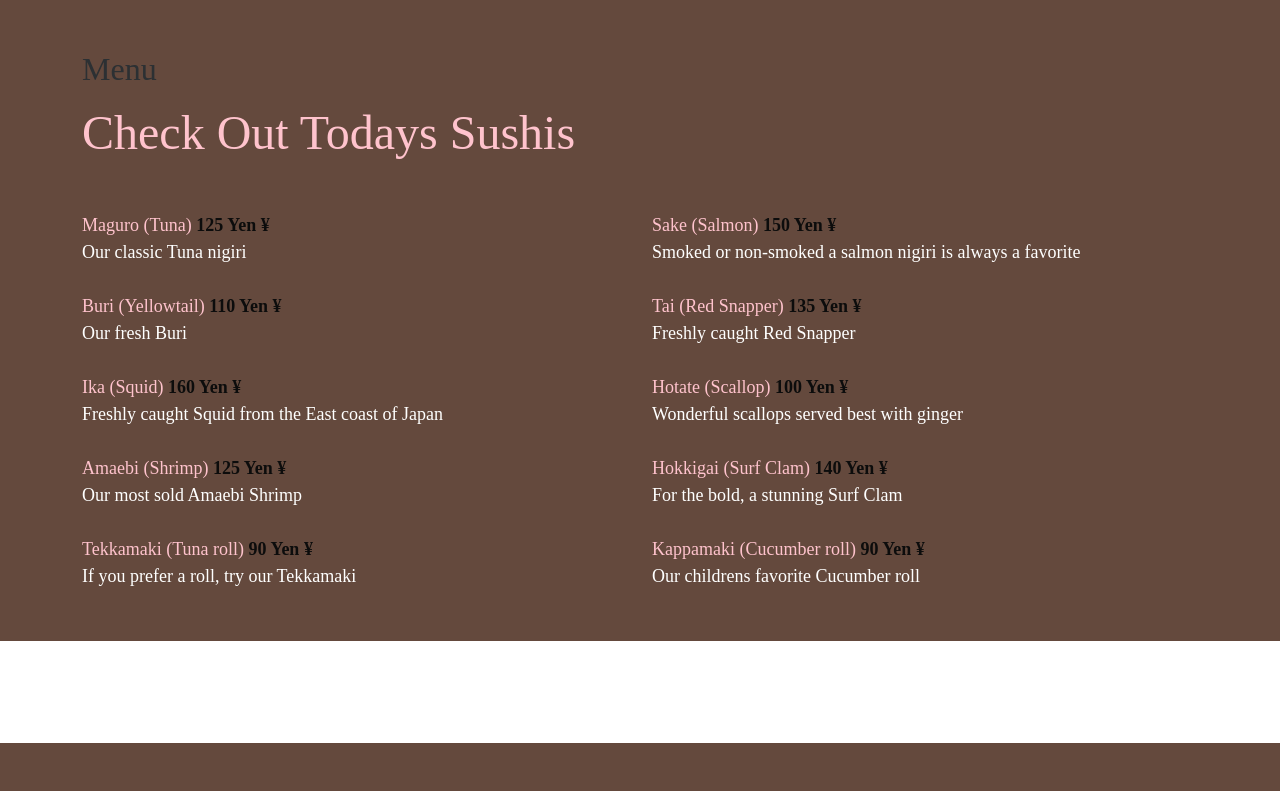
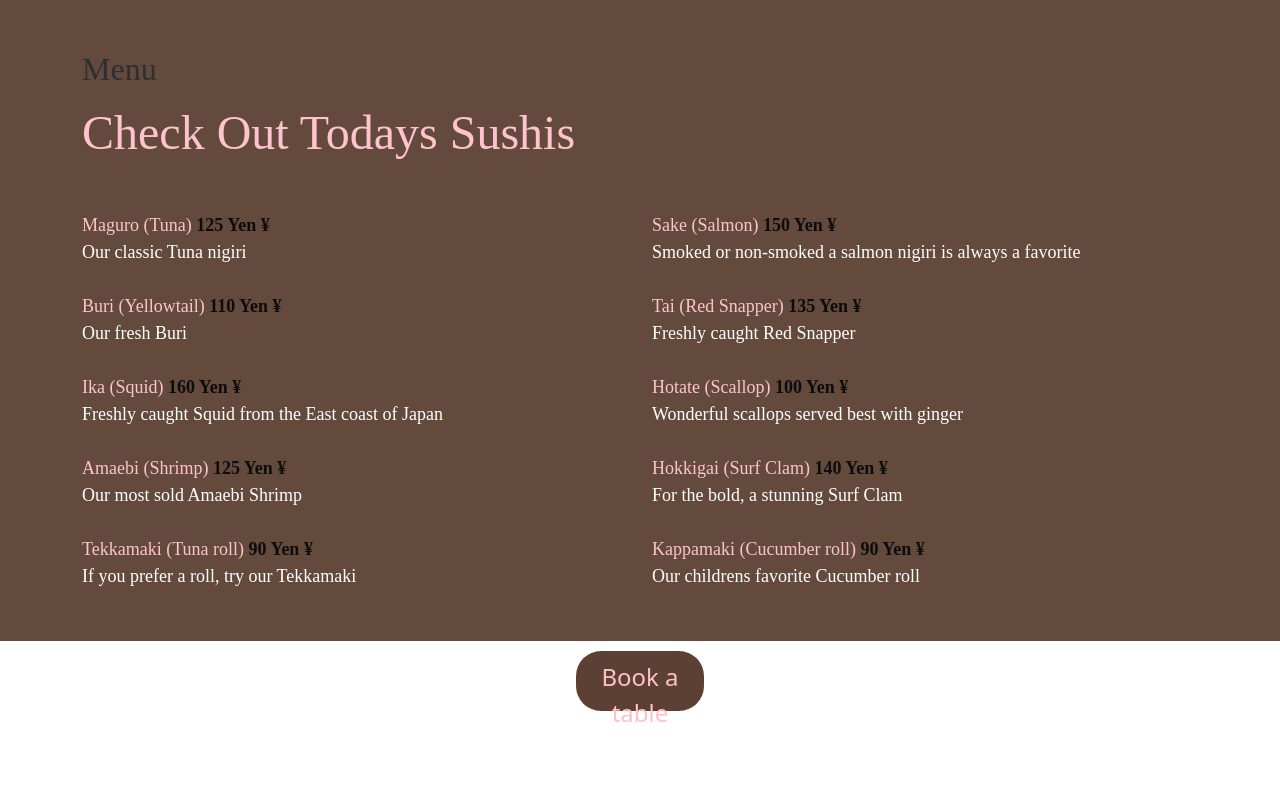
Before and after one commit to Zaccco/RestaurantBooking, a Django app: page / in a window 1280 px wide. Shown: the part 57-848 px from the top of the page. Before the commit the page ends 800 px from the top, so only its background shows below. Run offline with Django 3.2, Linux system fonts and the light colour scheme; some web fonts are replaced.

Commit message:
Add book a table button on home page

```diff
--- a/static/css/style.css
+++ b/static/css/style.css
@@ -39,3 +39,27 @@
     background-color: #e75480;
     color: white;
 }
+
+.alert-bar {
+    background-color: #5C4033;
+    border: 1px solid pink;
+    border-radius: 15px;
+    padding-top: 10px;
+    padding-bottom: 10px;
+    color: #fff;
+    text-align: center;
+    opacity: 0.9;
+    z-index: 999;
+  }
+
+  #start-book {
+    width: 10%;
+    margin: 0 auto;
+    margin-top: 10px;
+    height: 60px;
+    border-radius: 25px;
+    background-color: #5C4033;
+    color: pink;
+    font-size: 24px;
+    text-align: center;
+  }
--- a/templates/index.html
+++ b/templates/index.html
@@ -117,4 +117,6 @@
 
     </div>
   </section><!-- End Menu Section -->
+
+  <a class="nav-link" href="{% url 'booking_page' %}" id="start-book">Book a table</a>
 {%endblock%}
```
